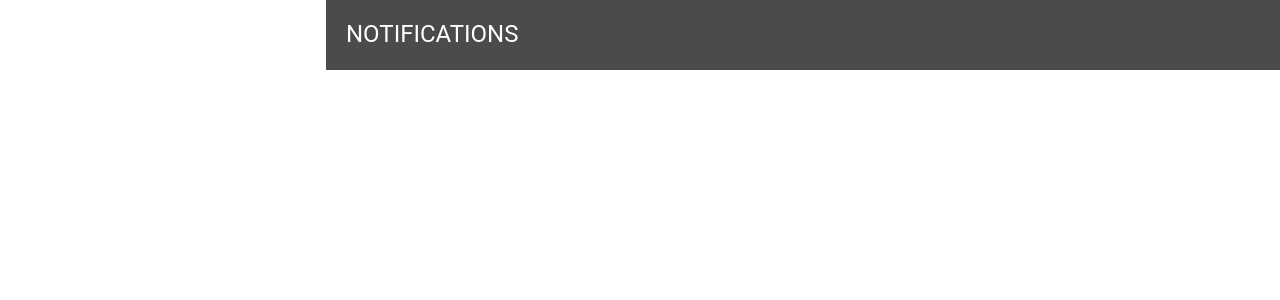
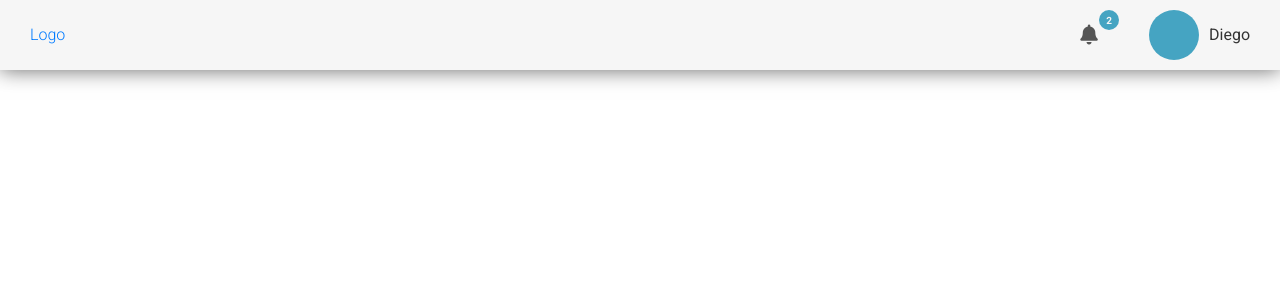
Before and after one commit to DiegoTeles/HackBTC, a React (Create React App) app: page / in a window 1280 px wide. Shown: the top 300 px of the page. Built offline with nearby package versions, Linux system fonts and the light colour scheme.

Commit message:
feat: navbar layout

```diff
--- a/package.json
+++ b/package.json
@@ -29,5 +29,8 @@
     "redux": "^4.0.1",
     "redux-logger": "^3.0.6",
     "redux-thunk": "^2.3.0"
+  },
+  "dependencies": {
+    "mdbreact": "^4.12.0"
   }
 }
--- a/public/index.html
+++ b/public/index.html
@@ -11,6 +11,7 @@
     <link rel="manifest" href="%PUBLIC_URL%/manifest.json" />
     <link href="./style.css" rel="stylesheet">
     <link rel="stylesheet" href="https://cdnjs.cloudflare.com/ajax/libs/material-design-iconic-font/2.2.0/css/material-design-iconic-font.min.css">
+    <link rel="stylesheet" href="https://use.fontawesome.com/releases/v5.8.1/css/all.css" integrity="sha384-50oBUHEmvpQ+1lW4y57PTFmhCaXp0ML5d60M1M7uH2+nqUivzIebhndOJK28anvf" crossorigin="anonymous">
     <title>Hack</title>
   </head>
   <body>
--- a/src/_components/NavBar/Navbar.jsx
+++ b/src/_components/NavBar/Navbar.jsx
@@ -1,24 +1,101 @@
 import React from "react";
 import { connect } from "react-redux";
 import styled from "@emotion/styled";
+import { MDBDropdown, MDBDropdownToggle, MDBDropdownMenu, MDBDropdownItem } from "mdbreact";
 
-const NavBarWrapper = styled.section`
-	width: 100%;
-	height: 10px;
-	padding: 20px 20px 40px;
-	background: #4b4b4b;
-	/* font-family: Roboto, Helvetica Neue, sans-serif; */
-	position: fixed;
-	margin-left: 326px;
-	justify-content: center;
+const NavBarWrapper = styled.header`
+	background: #f6f6f6;
+	display: flex;
+	justify-content: space-between;
+	padding-right: 30px;
+	padding-left: 30px;
 	align-items: center;
+	box-shadow: 0 0 20px rgba(0,0,0,0.6);
+	color: #333;
 
-	h1 {
-		font-weight: normal;
-		color: #fff;
+	.navigation {
+		display: flex;
+		align-items: center;
+	}
+
+	.notification {
+		display: flex;
+		width: 60px;
+		margin-right: 30px;
+		align-self: stretch;
+		transition: .2s ease;
+		align-items: center;
+		justify-content: center;
+		position: relative;
+	}
+
+	.notification i {
+		font-size: 20px;
+		color: #555;
+	}
+
+	.notification:hover {
+		background: #45A4C2;
+	}
+
+	.notification:hover i {
+		color: #f6f6f6;
+		animation: anime-notification .7s;
+	}
+
+	.notification-badge {
 		text-align: center;
-		/* vertical-align:middle; */
-		display: table-cell;
+		width: 20px;
+		height: 20px;
+		border-radius: 50%;
+		background: #45A4C2;
+		display: flex;
+		justify-content: center;
+		align-items: center;
+		font-size: 10px;
+		font-weight: 600;
+		color: #f6f6f6;
+		position: absolute;
+		top: 10px;
+		right: 0;
+	}
+
+	.notification:hover .notification-badge {
+		display: none;
+	}
+
+	.user-image {
+		width: 50px;
+		height: 50px;
+		border-radius: 50%;
+		background: #45A4C2;
+		margin-right: 10px;
+		margin-top: 10px;
+		margin-bottom: 10px;
+		cursor: pointer;
+		overflow: hidden;
+	}
+
+	.user-name {
+		font-weight: 400;
+	}
+
+	@keyframes anime-notification {
+		0% {
+			transform: rotate(0deg)
+		}
+
+		30% {
+			transform: rotate(-30deg)
+		}
+
+		60% {
+			transform: rotate(30deg)
+		}
+
+		100% {
+			transform: rotate(0deg)
+		}
 	}
 `;
 
@@ -33,7 +110,22 @@ class NavBar extends React.Component {
 		return (
 			<React.Fragment>
 				<NavBarWrapper>
-					<h1>NOTIFICATIONS</h1>
+					<a href="#">Logo</a>
+					<nav className="navigation">
+						<div className="notification">
+							<i class="fas fa-bell"></i>
+							<div className="notification-badge">
+								<span>2</span>
+							</div>
+						</div>
+            <div
+              src=""
+              alt="Foto do usuário"
+              className="user-image"
+            >
+            </div>
+            <span class="user-name">Diego</span>
+					</nav>
 				</NavBarWrapper>
 			</React.Fragment>
 		);
--- a/src/_pages/Main/Main.jsx
+++ b/src/_pages/Main/Main.jsx
@@ -10,17 +10,10 @@ import NavBar from "../../_components/NavBar";
 
 /*  Styles */
 const MainWrapper = styled.div`
-	position: relative;
-	background: #f3f2f3;
 
 `;
 
 const LabelBar = styled.div`
-	justify-items: right;
-	position: relative;
-	background: #f3f2f3;
-	/* float: left; */
-
 
 `;
 
--- a/src/index.jsx
+++ b/src/index.jsx
@@ -3,6 +3,9 @@ import React from 'react';
 import { render } from 'react-dom';
 import { Provider } from 'react-redux';
 import thunkMiddleware from 'redux-thunk';
+import '@fortawesome/fontawesome-free/css/all.min.css';
+import 'bootstrap-css-only/css/bootstrap.min.css';
+import 'mdbreact/dist/css/mdb.css';
 
 import { createStore, applyMiddleware, compose } from 'redux';
 
```
Also changed, not shown: 1 other file (tests, documents, lock files or other folders).
